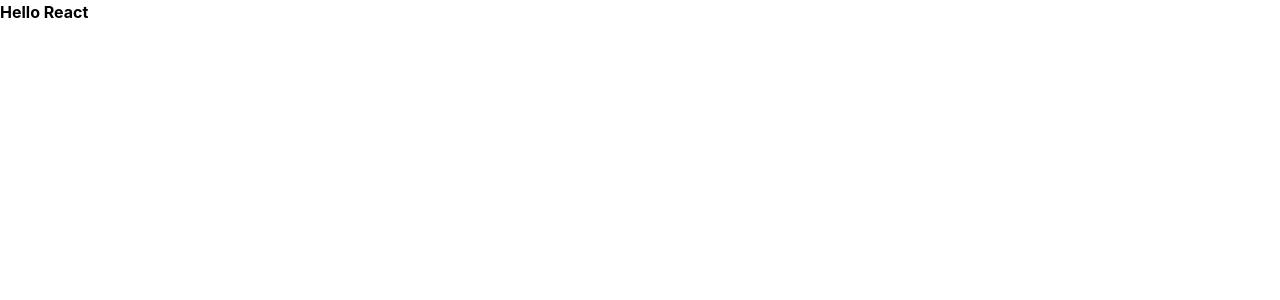
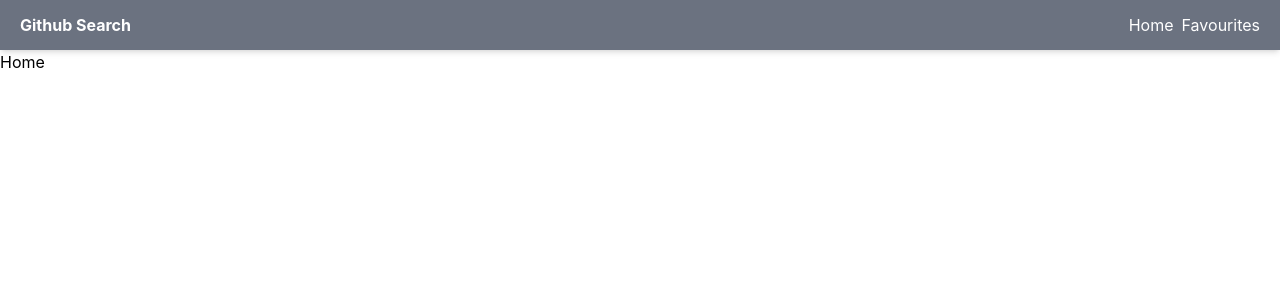
Before and after one commit to ilyas-homedev/react-2022, a React (Create React App) app: page / in a window 1280 px wide. Shown: the top 300 px of the page. Built offline with nearby package versions, Linux system fonts and the light colour scheme.

Commit message:
Add navigation and pages

```diff
--- a/src/App.tsx
+++ b/src/App.tsx
@@ -1,7 +1,17 @@
-import React from "react";
+import { Routes, Route } from "react-router-dom";
+import { Navigation } from "./components/Navigation";
+import { FavouritesPage } from "./pages/FavouritesPage";
+import { HomePage } from "./pages/HomePage";
 
 function App() {
-  return <div className="font-bold">Hello React</div>;
+  return (
+    <>
+      <Navigation />
+      <Routes>
+        <Route path="/" element={<HomePage />} />
+        <Route path="/favourites" element={<FavouritesPage />} />
+      </Routes>
+    </>
+  );
 }
-
 export default App;
--- /dev/null
+++ b/src/components/Navigation.tsx
@@ -0,0 +1,15 @@
+import { Link } from "react-router-dom";
+
+export const Navigation = () => {
+  return (
+    <nav className="flex justify-between items-center h-[50px] px-5 shadow-md bg-gray-500 text-white">
+      <h3 className="font-bold">Github Search</h3>
+      <span>
+        <Link to="/" className="mr-2">
+          Home
+        </Link>
+        <Link to="/favourites">Favourites</Link>
+      </span>
+    </nav>
+  );
+};
--- a/src/index.tsx
+++ b/src/index.tsx
@@ -2,12 +2,15 @@ import React from "react";
 import ReactDOM from "react-dom/client";
 import "./index.css";
 import App from "./App";
+import { BrowserRouter } from "react-router-dom";
 
 const root = ReactDOM.createRoot(
   document.getElementById("root") as HTMLElement
 );
 root.render(
   <React.StrictMode>
-    <App />
+    <BrowserRouter>
+      <App />
+    </BrowserRouter>
   </React.StrictMode>
 );
--- /dev/null
+++ b/src/pages/FavouritesPage.tsx
@@ -0,0 +1,3 @@
+export const FavouritesPage = () => {
+  return <div>fav</div>;
+};
--- /dev/null
+++ b/src/pages/HomePage.tsx
@@ -0,0 +1,3 @@
+export const HomePage = () => {
+  return <h1>Home</h1>;
+};
```
